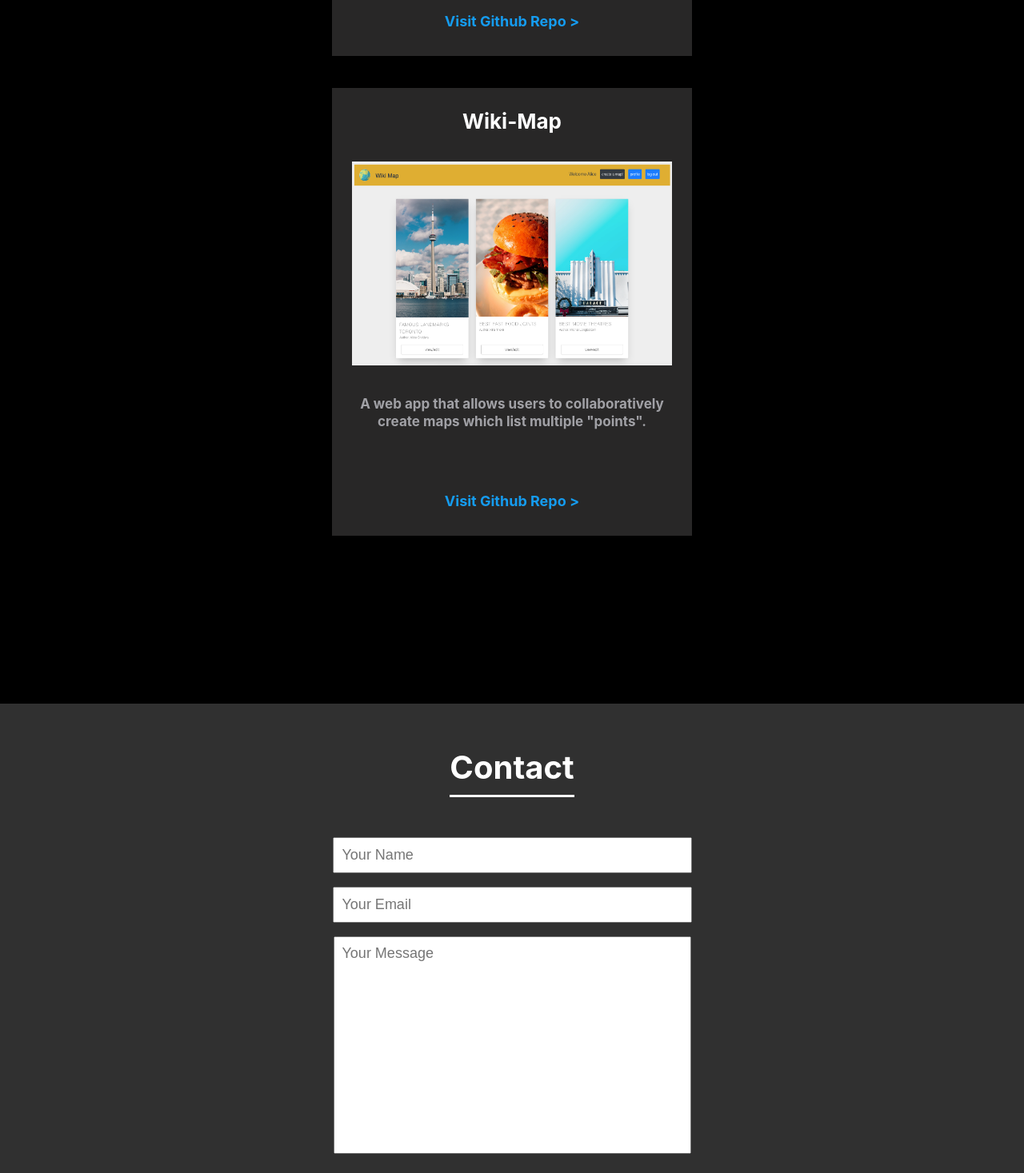
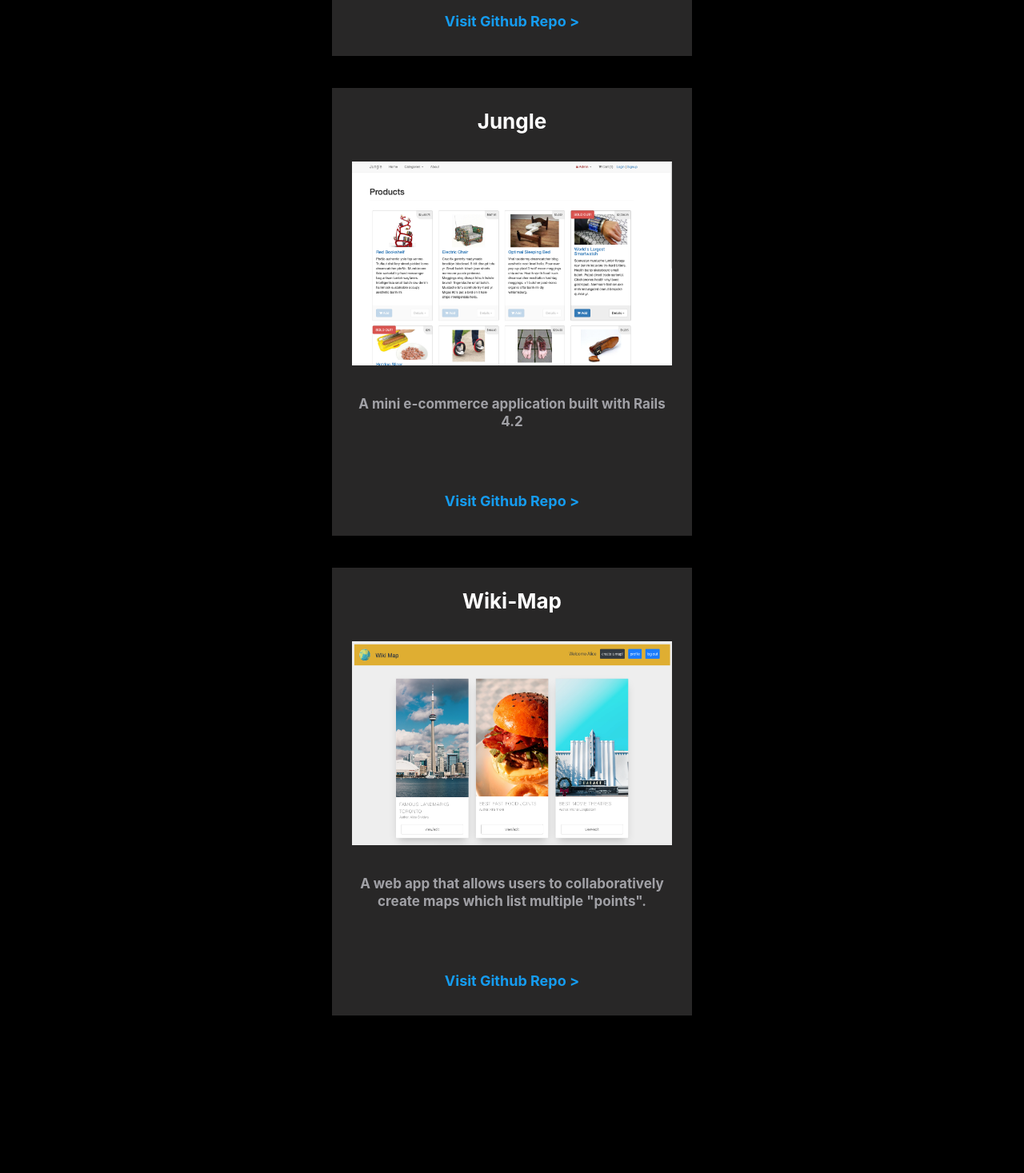
Before and after one commit to jmgtheworld/aboutme, a React (Create React App) app: page / in a window 1280 px wide. Shown: the part 3791-5258 px from the top of the page at 80% size. Built offline with nearby package versions, Linux system fonts and the light colour scheme.

Commit message:
add jungle project

```diff
--- a/src/components/Body.js
+++ b/src/components/Body.js
@@ -82,6 +82,17 @@ export default function Body() {
           </div>
 
           <div className = "project__box">
+            <h3 className = "project__box--name"> Jungle </h3>
+            <img className = "project__item" src = "images/list_of_products.png" alt = "wikiMap"/>
+            <p className = "project__box--context">
+            A mini e-commerce application built with Rails 4.2
+            </p>
+            <a className = "project__box--link" href="https://github.com/jmgtheworld/jungle" target = "_blank" rel="noreferrer">
+            Visit Github Repo {`>`}
+            </a>
+          </div>
+
+          <div className = "project__box">
             <h3 className = "project__box--name"> Wiki-Map </h3>
             <img className = "project__item" src = "images/wikiMap.png" alt = "wikiMap"/>
             <p className = "project__box--context">
```
Also changed, not shown: public/images/list_of_products.png (added).
